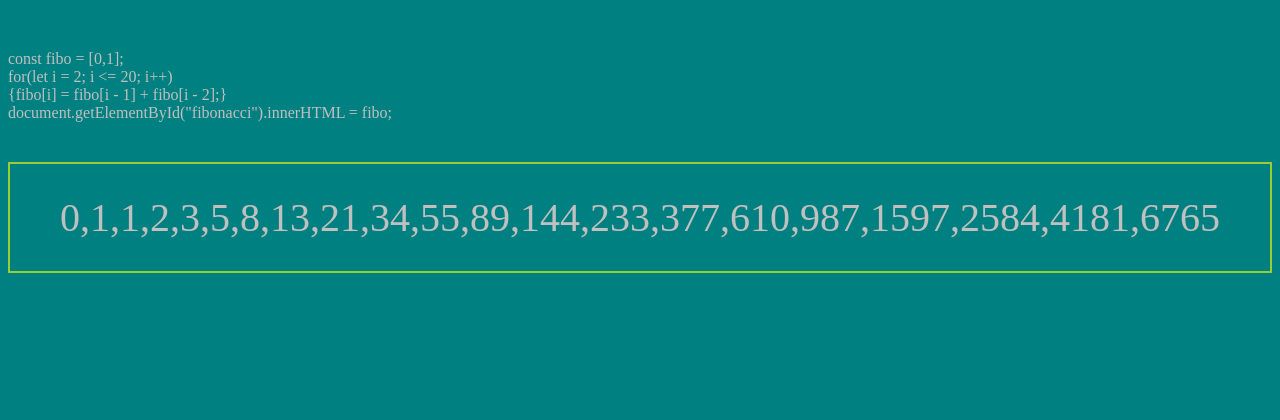
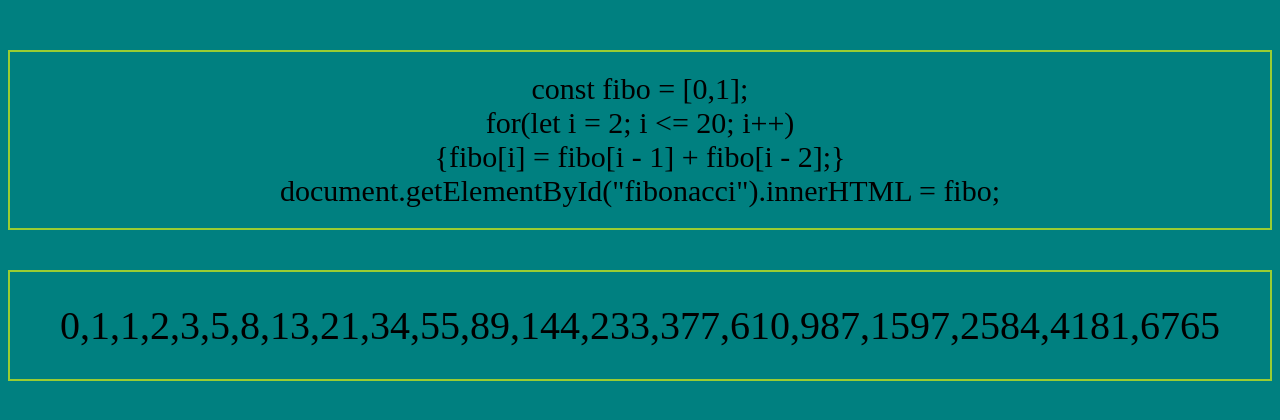
Before and after one commit to roy891/Fibonacci-Number, a plain HTML site: page index.html in a window 1280 px wide. Shown: the part 148-568 px from the top of the page. Drawn offline with nearby package versions, Linux system fonts and the light colour scheme.

Commit message:
Update style.css

```diff
--- a/style.css
+++ b/style.css
@@ -10,6 +10,14 @@ h1{
     text-transform: uppercase;
 }
 
+p {
+    font-size: 30px;
+    text-align: center;
+    border: 2px solid yellowgreen;
+    padding: 20px 0 20px 0;
+    color: black;
+}
+
 #fibonacci{
     border: 2px solid yellowgreen;
     font-size: 40px;
```
